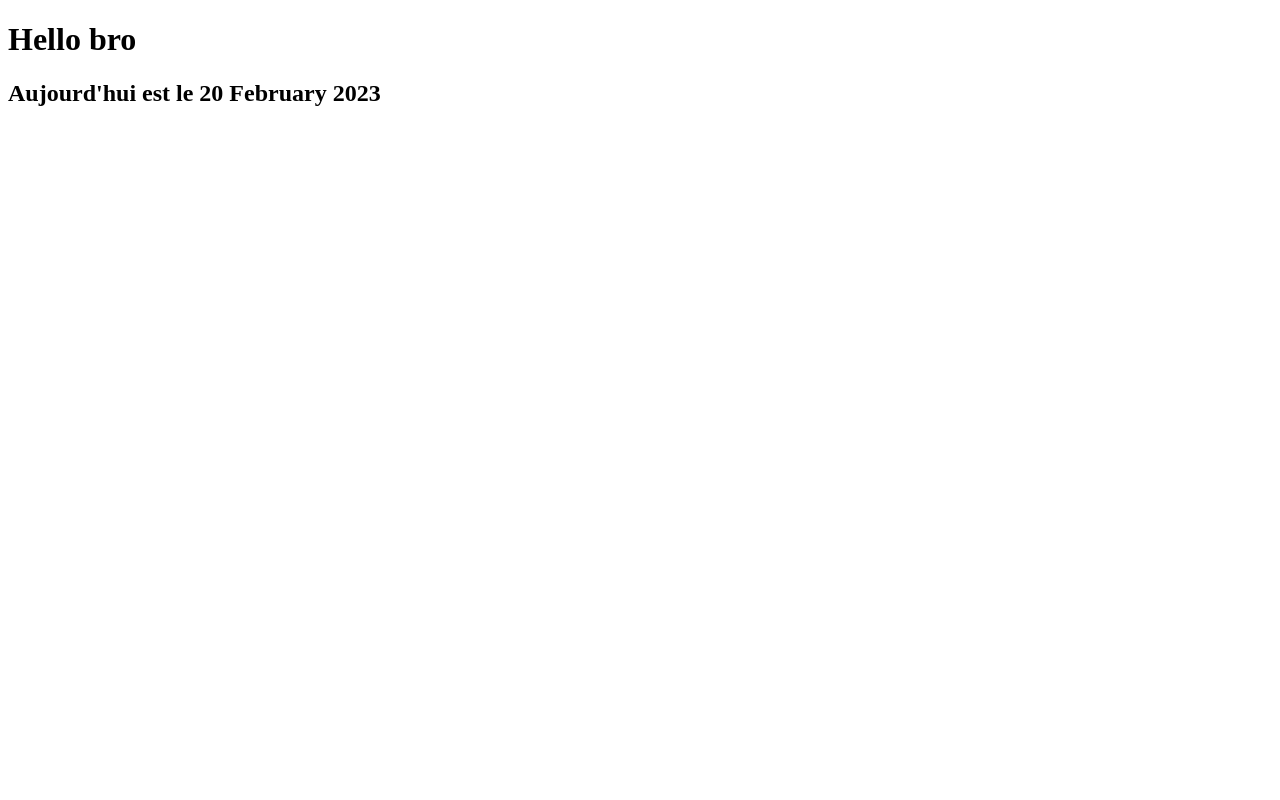
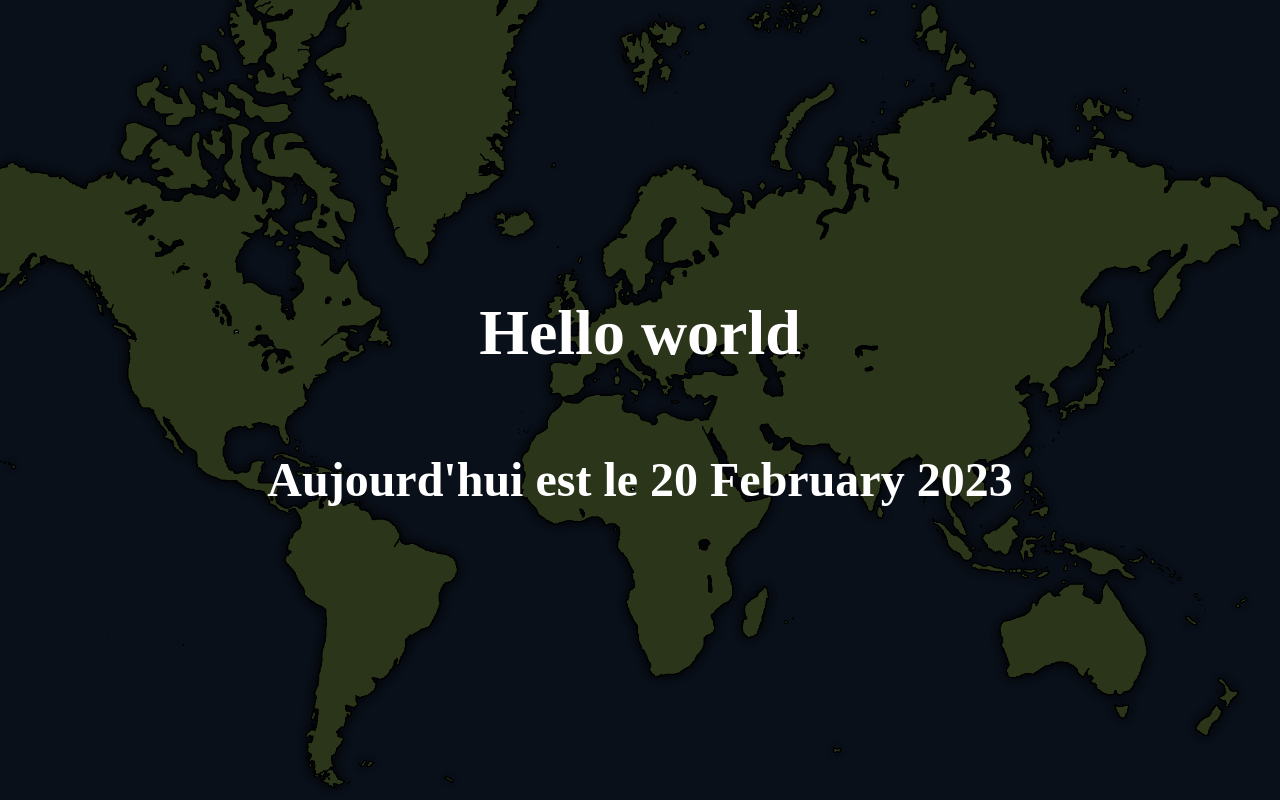
Before and after one commit to ounon/Django-Training, a Django app: page / in a window 1280 px wide. Run offline with Django 3.2, Linux system fonts and the light colour scheme.

Commit message:
Adding the css style

```diff
--- a/MyApp/MyApp/settings.py
+++ b/MyApp/MyApp/settings.py
@@ -120,6 +120,7 @@ USE_TZ = True
 # https://docs.djangoproject.com/en/3.2/howto/static-files/
 
 STATIC_URL = '/static/'
+STATICFILES_DIRS = [BASE_DIR / 'static']
 
 # Default primary key field type
 # https://docs.djangoproject.com/en/3.2/ref/settings/#default-auto-field
--- /dev/null
+++ b/MyApp/static/blog/css/style.css
@@ -0,0 +1,25 @@
+html,body{
+    height: 100%;
+    margin: 0;
+    border: 0;
+}
+
+body{
+    background-image: url("background.png");
+    background-position: center;
+    background-repeat: no-repeat;
+    background-size: cover;
+}
+
+.container{
+    height: 100%;
+    padding: 0;
+    margin: 0;
+    display: flex;
+    flex-direction: column;
+    align-items: center;
+    justify-content: center;
+    font-size: 2rem;
+    color: white;
+    background-color: rgba(0,0,0,.35);
+}
--- a/MyApp/templates/MyApp/index.html
+++ b/MyApp/templates/MyApp/index.html
@@ -1,11 +1,15 @@
+{% load static %}
 <!DOCTYPE html>
 <html lang="en">
 <head>
     <meta charset="UTF-8">
     <title></title>
+    <link rel="stylesheet" href="{% static 'blog/css/style.css' %}">
 </head>
 <body>
-    <h1>Hello bro</h1>
-    <h2>Aujourd'hui est le {{ date|date:"d F Y" }}</h2>
+    <div class="container">
+         <h1>Hello world</h1>
+        <h2>Aujourd'hui est le {{ date|date:"d F Y" }}</h2>
+    </div>
 </body>
 </html>
```
Also changed, not shown: MyApp/static/blog/css/background.jpg (added), MyApp/static/blog/css/background.png (added).
